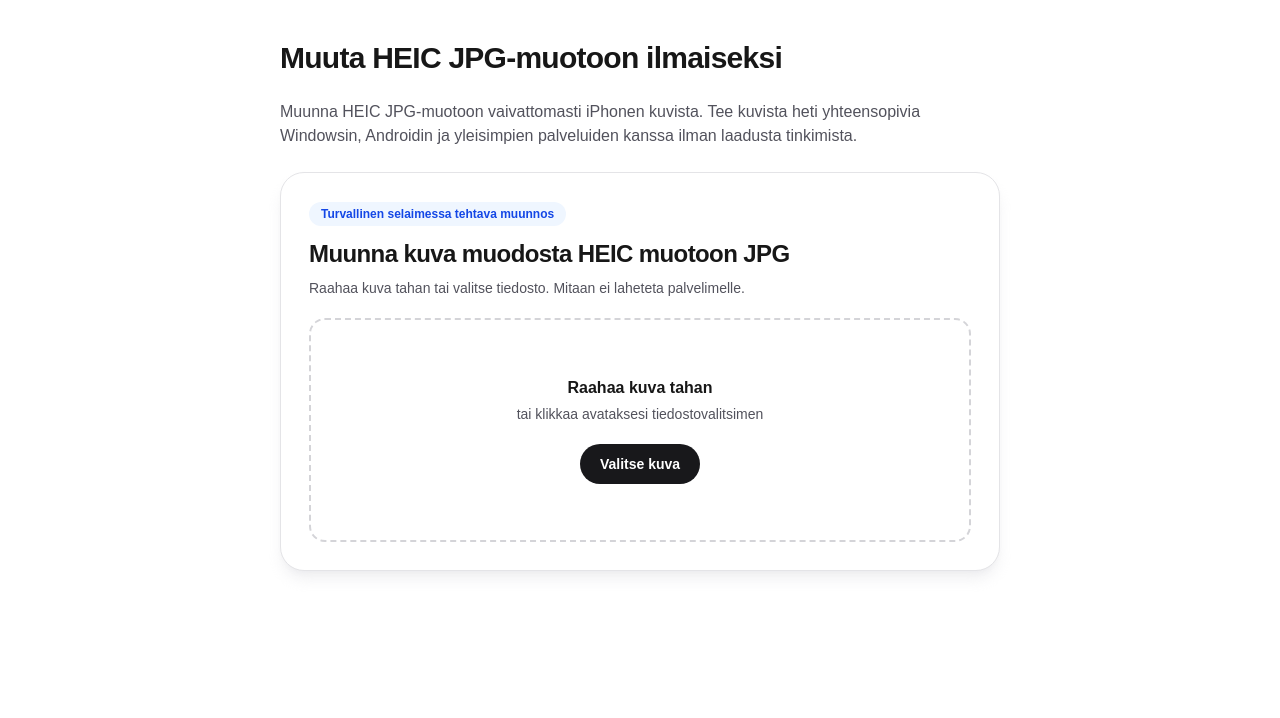
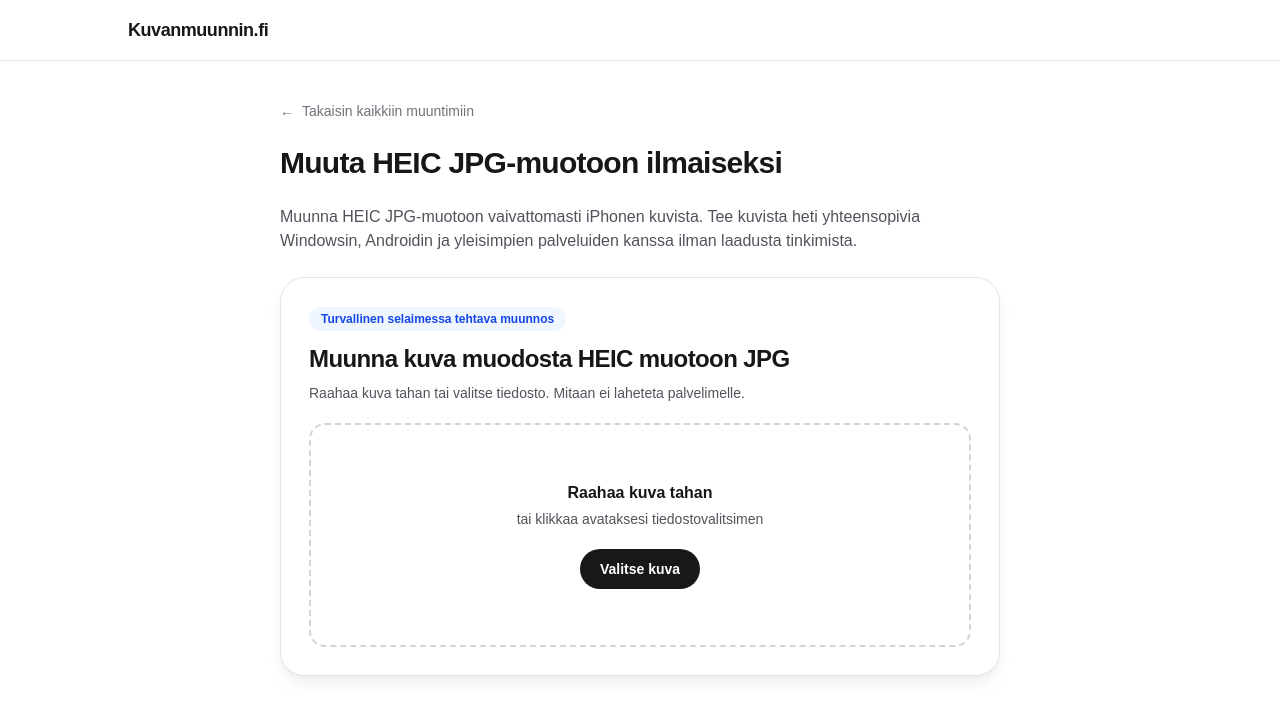
Before and after one commit to Testoguru/kuvanmuunnin, a Next.js app: page /heic-to-jpg in a window 1280 px wide. Shown: the top 718 px of the page. Built offline with nearby package versions, Linux system fonts and the light colour scheme.

Commit message:
Lisätty yläpalkki ja takaisin-nappi

```diff
--- a/app/[slug]/page.tsx
+++ b/app/[slug]/page.tsx
@@ -1,4 +1,5 @@
 import type { Metadata } from "next";
+import Link from "next/link";
 import { notFound } from "next/navigation";
 import { CONVERSIONS } from "../../conversion-data";
 import { ClientImageConverter } from "../../components/ClientImageConverter";
@@ -46,6 +47,14 @@ export default async function ConversionPage({ params }: PageProps) {
 
   return (
     <main className="mx-auto flex w-full max-w-3xl flex-col gap-6 px-4 py-10 sm:px-6">
+      <Link
+        href="/"
+        className="group inline-flex w-fit items-center gap-2 text-sm font-medium text-zinc-500 transition-colors hover:text-blue-600 dark:text-zinc-400 dark:hover:text-blue-400"
+      >
+        <span className="transition-transform group-hover:-translate-x-1">&larr;</span>
+        Takaisin kaikkiin muuntimiin
+      </Link>
+
       <h1 className="text-3xl font-semibold tracking-tight">{conversion.title}</h1>
       <p className="text-zinc-600 dark:text-zinc-400">{conversion.description}</p>
       <ClientImageConverter from={conversion.from} to={conversion.to} />
--- a/app/layout.tsx
+++ b/app/layout.tsx
@@ -1,5 +1,6 @@
 import type { Metadata } from "next";
 import { Geist, Geist_Mono } from "next/font/google";
+import Link from "next/link";
 import "./globals.css";
 
 const geistSans = Geist({
@@ -27,7 +28,16 @@ export default function RootLayout({
       lang="en"
       className={`${geistSans.variable} ${geistMono.variable} h-full antialiased`}
     >
-      <body className="min-h-full flex flex-col">{children}</body>
+      <body className="min-h-full flex flex-col bg-zinc-50 dark:bg-black text-zinc-950 dark:text-zinc-50">
+        <header className="sticky top-0 z-50 w-full border-b border-zinc-200 bg-white/80 px-4 py-4 backdrop-blur-md dark:border-zinc-800 dark:bg-zinc-950/80 sm:px-6">
+          <div className="mx-auto flex max-w-5xl items-center justify-between">
+            <Link href="/" className="text-lg font-bold tracking-tight hover:text-blue-600 transition-colors">
+              Kuvanmuunnin.fi
+            </Link>
+          </div>
+        </header>
+        {children}
+      </body>
     </html>
   );
 }
--- a/components/ImageConverter.tsx
+++ b/components/ImageConverter.tsx
@@ -342,7 +342,12 @@ export function ImageConverter({ from, to }: ImageConverterProps) {
             <p className="border-b border-zinc-200 px-4 py-2 text-xs font-semibold uppercase tracking-wide text-zinc-600 dark:border-zinc-700 dark:text-zinc-400">
               Muunnettu kuva ({toLabel})
             </p>
-            {convertedPreviewUrl ? (
+            {to === "application/pdf" && downloadUrl ? (
+              <div className="flex h-48 flex-col items-center justify-center gap-3 text-center text-sm font-medium text-emerald-700 dark:text-emerald-400">
+                <span className="text-4xl">📄</span>
+                <p>PDF luotu onnistuneesti!</p>
+              </div>
+            ) : convertedPreviewUrl ? (
               <img
                 src={convertedPreviewUrl}
                 alt="Muunnetun kuvan esikatselu"
```
